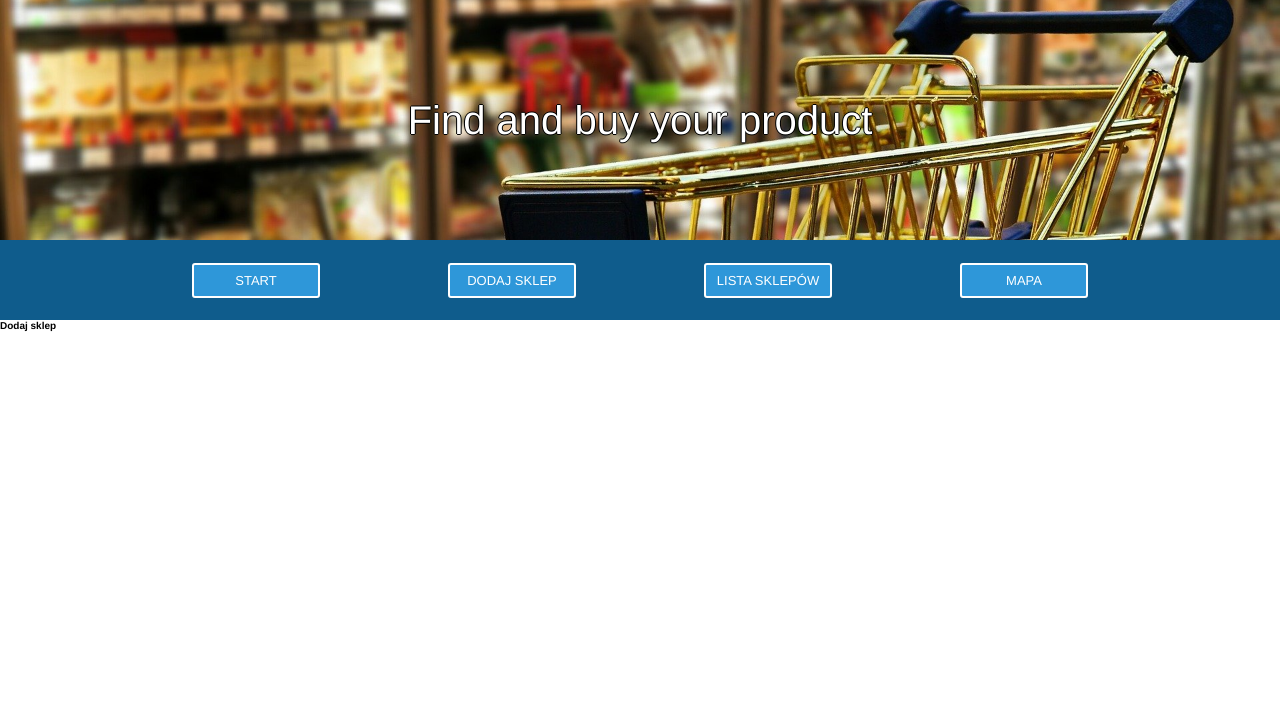
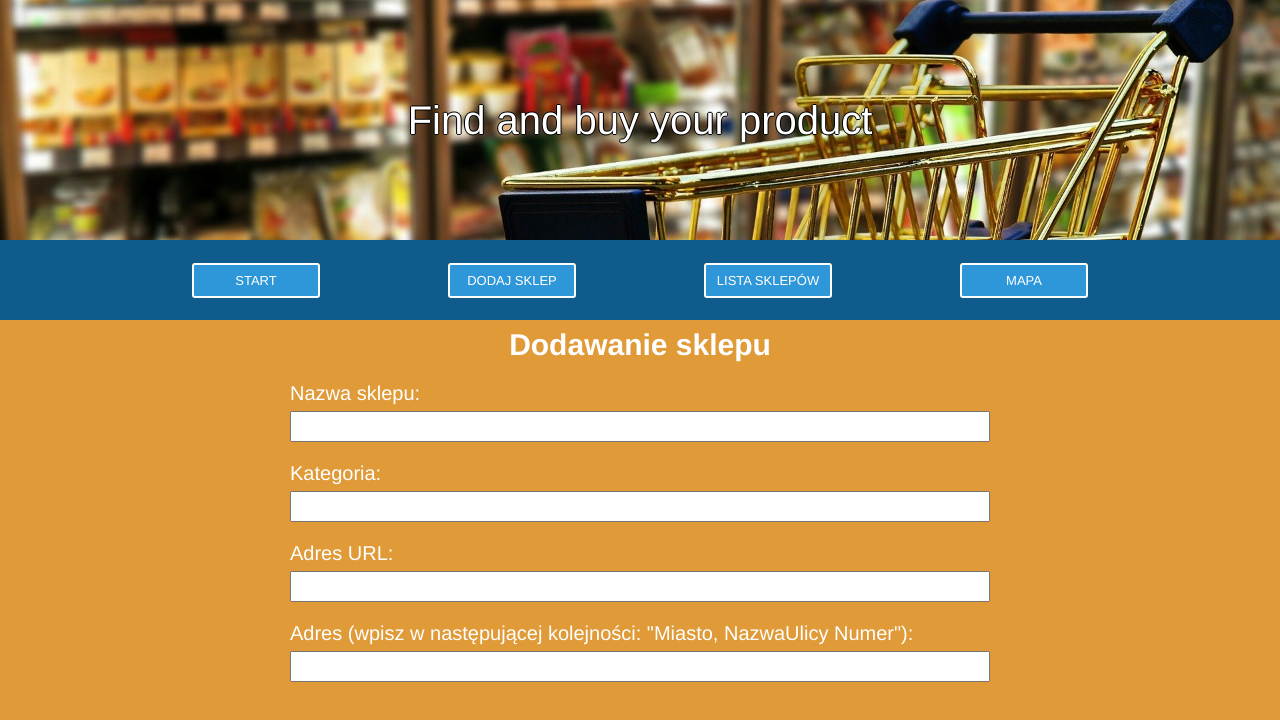
Before and after one commit to madridista5/shop_list_front, a React (Create React App) app: page /shops/add in a window 1280 px wide. Shown: the top 720 px of the page. Built offline with nearby package versions, Linux system fonts and the light colour scheme; no server answers.

Commit message:
Component AddShopForm was created.

```diff
--- /dev/null
+++ b/src/components/AddShopForm/AddShopForm.css
@@ -0,0 +1,32 @@
+.add-form {
+    background-color: #E09A38;
+    height: auto;
+    min-height: 60vh;
+    color: white;
+}
+
+.add-form form {
+    width: 700px;
+    margin: 0 auto;
+}
+
+.add-form h1 {
+    font-size: 3em;
+    text-align: center;
+    padding-top: 1vh;
+}
+
+.add-form p {
+    margin-top: 2em;
+}
+
+.add-form label {
+    font-size: 2em;
+}
+
+.add-form input {
+    width: 100%;
+    margin-top: 0.3em;
+    padding: 0.1em;
+    font-size: 1em;
+}
--- /dev/null
+++ b/src/components/AddShopForm/AddShopForm.tsx
@@ -0,0 +1,37 @@
+import React from "react";
+
+import './AddShopForm.css';
+
+export const AddShopForm = () => {
+    return (
+        <div className="add-form">
+            <form action="">
+                <h1>Dodawanie sklepu</h1>
+                <p>
+                    <label>
+                        Nazwa sklepu: <br/>
+                        <input type="text" name="name" required maxLength={30}/>
+                    </label>
+                </p>
+                <p>
+                    <label>
+                        Kategoria: <br/>
+                        <input type="text" name="category" required maxLength={30}/>
+                    </label>
+                </p>
+                <p>
+                    <label>
+                        Adres URL: <br/>
+                        <input type="text" name="url" required maxLength={100}/>
+                    </label>
+                </p>
+                <p>
+                    <label>
+                        Adres (wpisz w następującej kolejności: "Miasto, NazwaUlicy Numer"): <br/>
+                        <input type="text" name="address" required/>
+                    </label>
+                </p>
+            </form>
+        </div>
+    );
+};
--- a/src/components/Main/Main.tsx
+++ b/src/components/Main/Main.tsx
@@ -4,13 +4,14 @@ import './Main.css';
 import {Route, Routes} from "react-router-dom";
 import {Start} from "../Start/Start";
 import {Map} from "../Map/Map";
+import {AddShopForm} from "../AddShopForm/AddShopForm";
 
 export const Main = () => {
     return <>
         <div className="main">
             <Routes>
                 <Route path="/" element={<Start/>}/>
-                <Route path="/shops/add" element={<h1>Dodaj sklep</h1>}/>
+                <Route path="/shops/add" element={<AddShopForm/>}/>
                 <Route path="/shops" element={<h1>Lista sklepów</h1>}/>
                 <Route path="/map" element={<Map/>}/>
             </Routes>
--- a/src/components/Map/Map.css
+++ b/src/components/Map/Map.css
@@ -1,5 +1,5 @@
 .map {
-    height: 56vh;
+    height: 86vh;
 }
 
 .leaflet-container {
--- a/src/components/Map/Map.tsx
+++ b/src/components/Map/Map.tsx
@@ -28,7 +28,7 @@ export const Map = () => {
         <>
             <MapSearchForm/>
             <div className="map">
-                <MapContainer center={[50.4341211,16.6163938]} zoom={6}>
+                <MapContainer center={[52.0,20.0]} zoom={6}>
                     <TileLayer
                         attribution='&copy; <a href="https://www.openstreetmap.org/copyright">OpenStreetMap</a> contributors'
                         url="https://{s}.tile.openstreetmap.org/{z}/{x}/{y}.png"
--- a/src/components/Start/Start.css
+++ b/src/components/Start/Start.css
@@ -1,7 +1,8 @@
 .start {
     background-color: #E09A38;
-    height: 60vh;
-    color: #0F5C8C;
+    height: auto;
+    min-height: 60vh;
+    color: white;
 }
 
 .start h1 {
```
